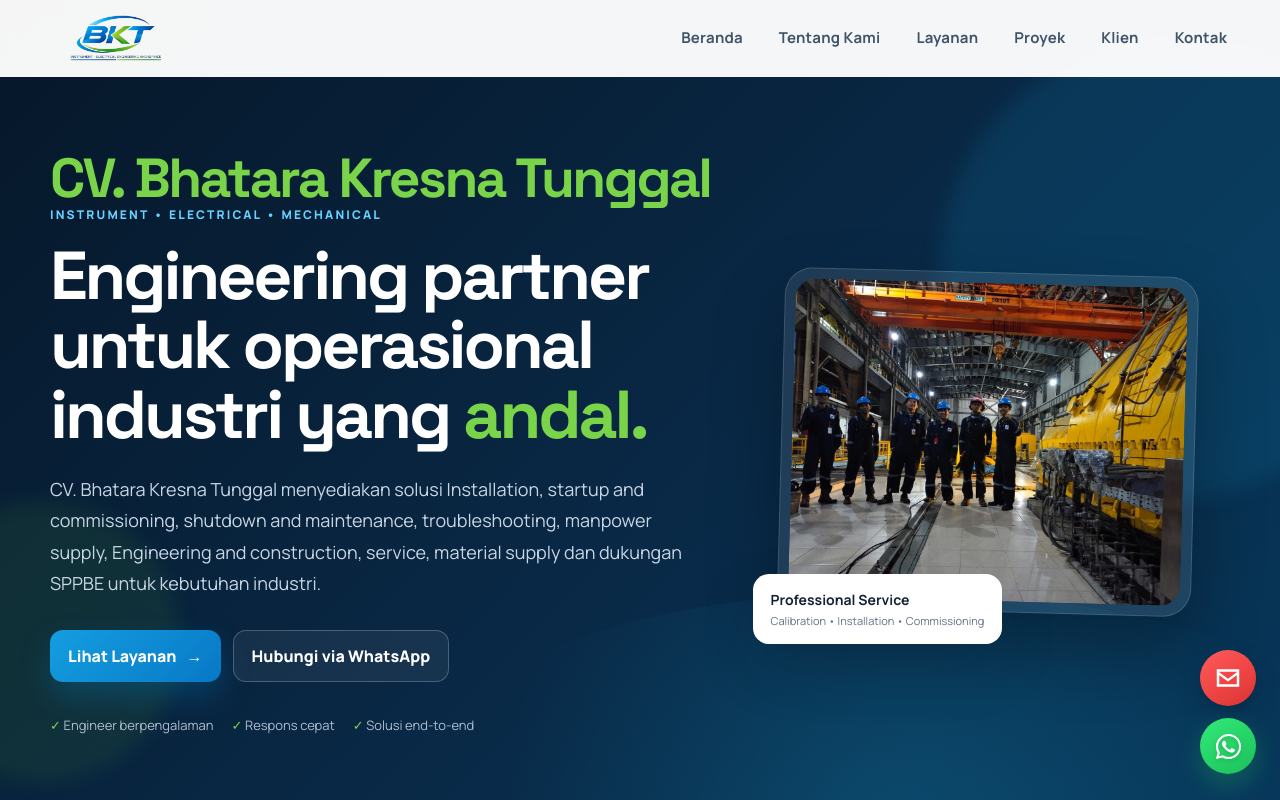
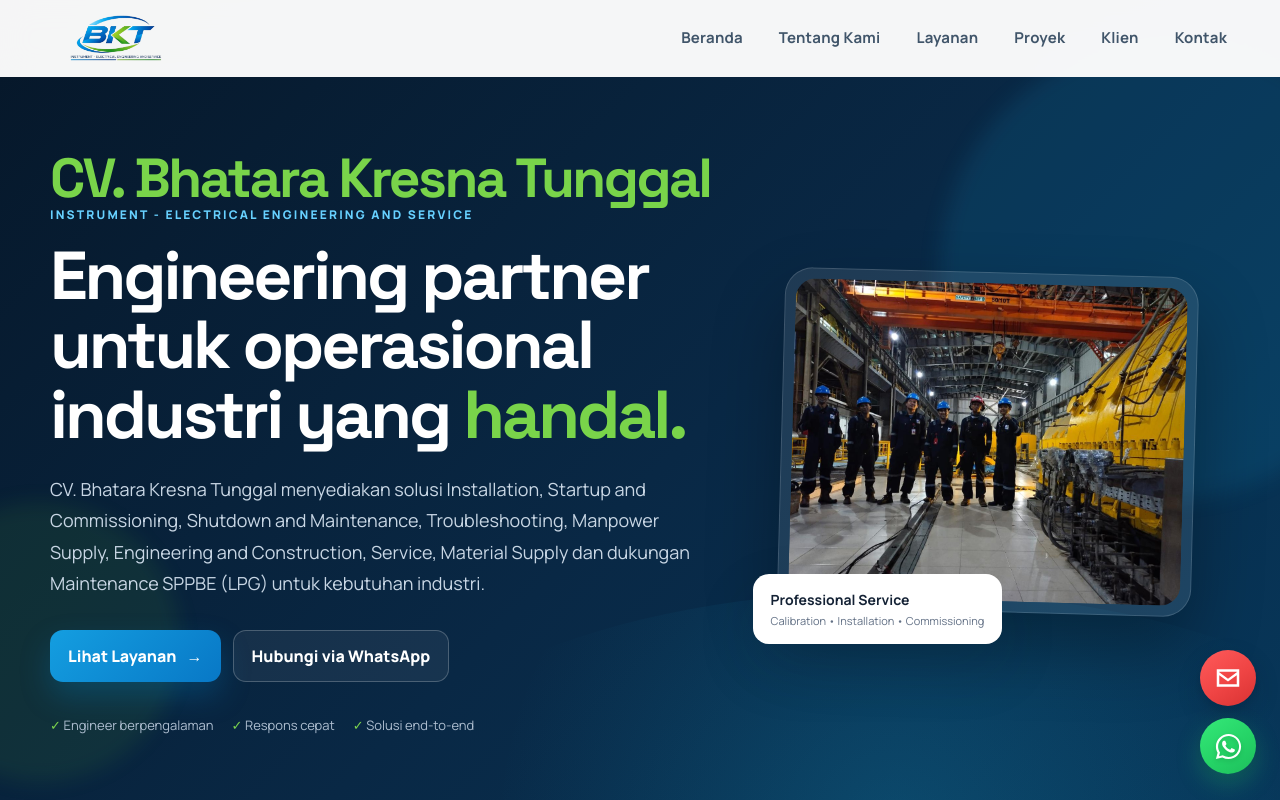
Before and after one commit to athenszz00/bkt-company-profile, a React (Vite) app: page / in a window 1280 px wide. Shown: the top 800 px of the page. Built offline with nearby package versions, Linux system fonts and the light colour scheme.

Commit message:
perbaiki tulisan kecil

```diff
--- a/src/main.jsx
+++ b/src/main.jsx
@@ -278,17 +278,17 @@ function App() {
               </h1>
 
               <p className="eyebrow">
-                INSTRUMENT • ELECTRICAL • MECHANICAL
+                INSTRUMENT - ELECTRICAL ENGINEERING AND SERVICE
               </p>
 
               <h1>
                 Engineering partner untuk operasional industri yang{' '}
-                <span>andal.</span>
+                <span>handal.</span>
               </h1>
 
               <p className="hero__lead">
                 CV. Bhatara Kresna Tunggal menyediakan solusi
-                Installation, startup and commissioning, shutdown and maintenance, troubleshooting, manpower supply, Engineering and construction, service, material supply dan dukungan SPPBE untuk kebutuhan
+                Installation, Startup and Commissioning, Shutdown and Maintenance, Troubleshooting, Manpower Supply, Engineering and Construction, Service, Material Supply dan dukungan Maintenance SPPBE (LPG) untuk kebutuhan
                 industri.
               </p>
 
```
Also changed, not shown: 2 other files (tests, documents, lock files or other folders).
